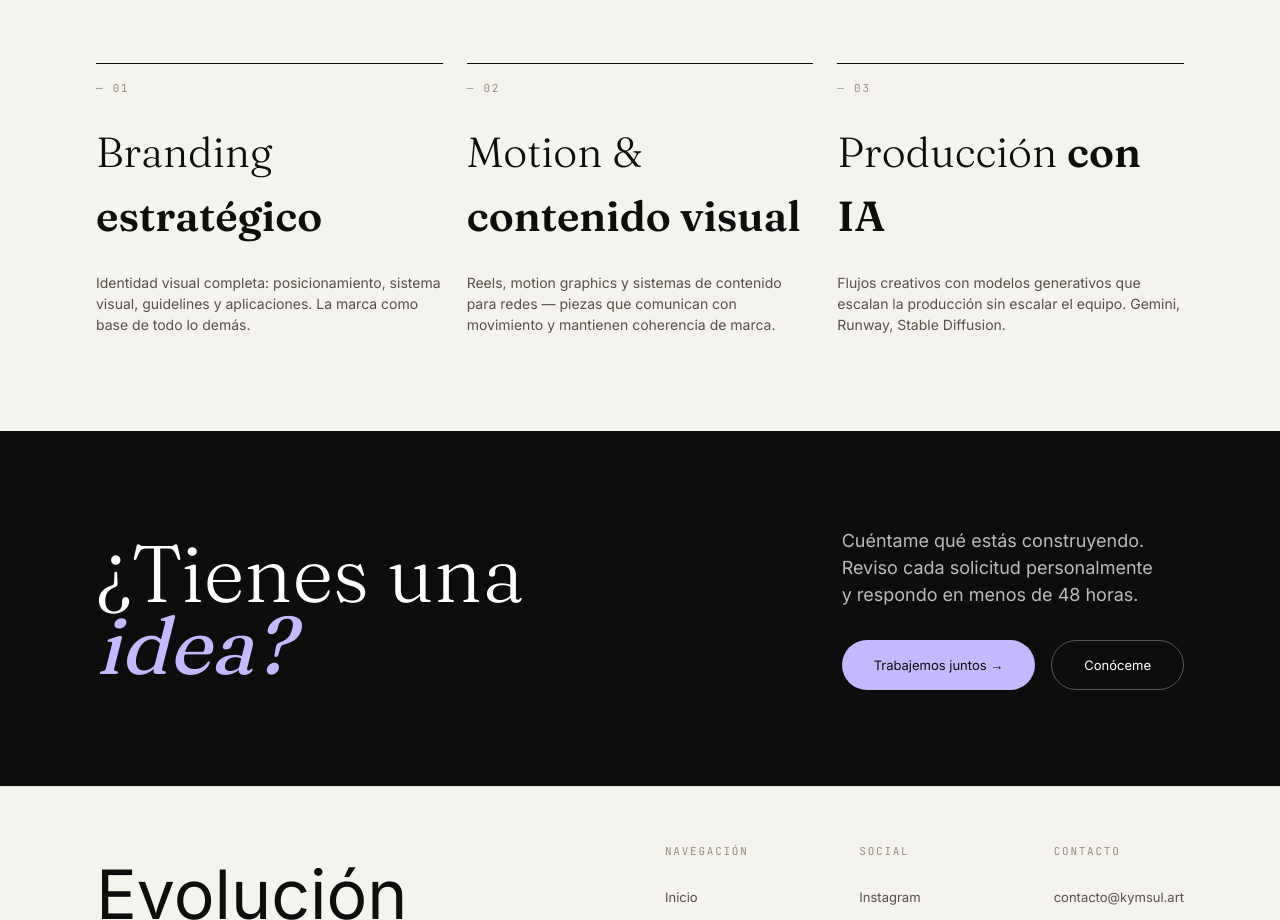
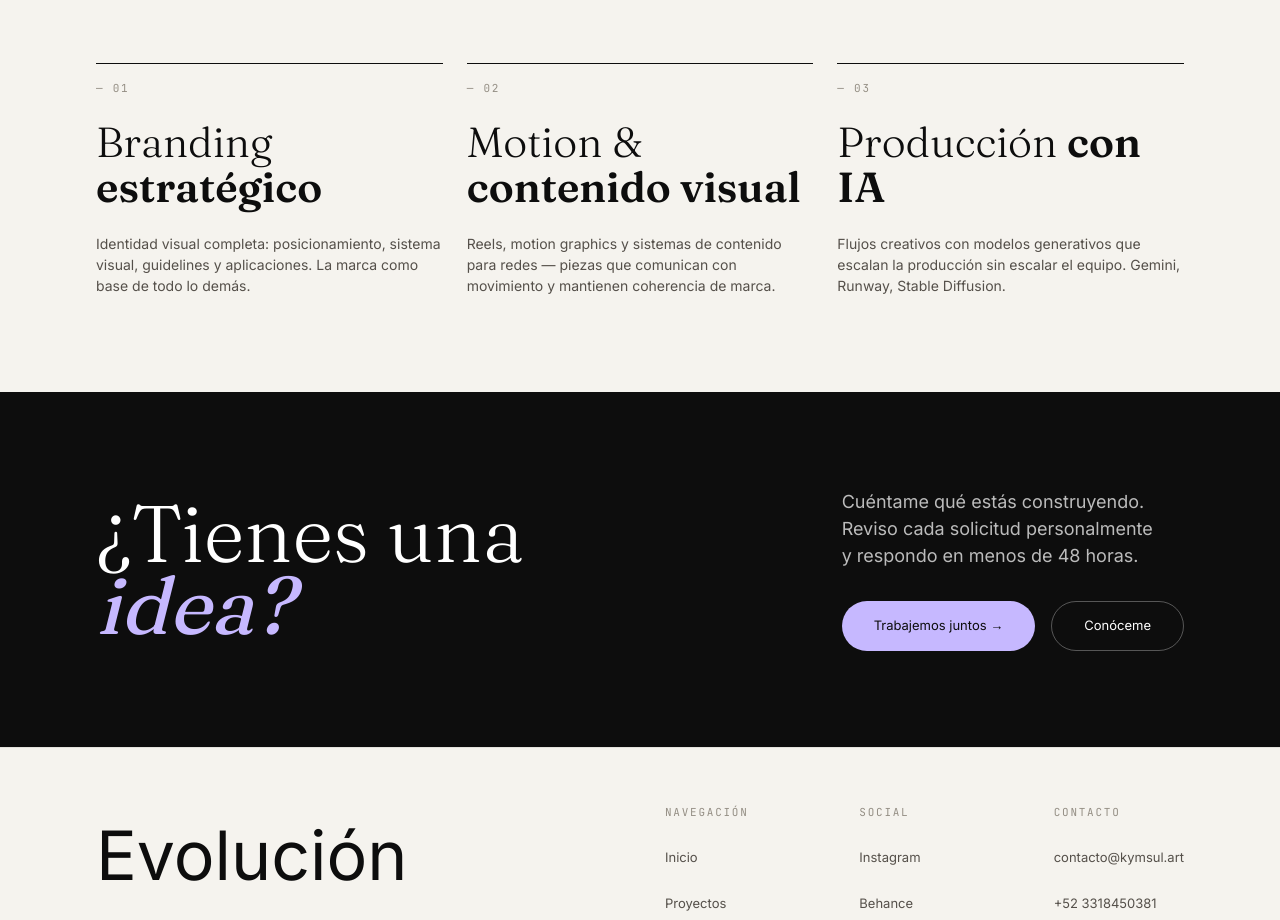
Before and after one commit to kimberlytapiaj/kymsul-portfolio, a Next.js app: page / in a window 1280 px wide. Shown: the part 3220-4140 px from the top of the page. Built offline with nearby package versions, Linux system fonts and the light colour scheme.

Commit message:
Tighten leading on Specialization titles

```diff
--- a/components/Specialization.tsx
+++ b/components/Specialization.tsx
@@ -47,7 +47,7 @@ export default function Specialization() {
             <p className="font-mono text-[11px] text-muted2 tracking-[1.76px] mb-6">
               — {spec.num}
             </p>
-            <p className="text-[clamp(28px,5vw,42px)] text-dark leading-normal mb-6" style={WONK}>
+            <p className="text-[clamp(28px,5vw,42px)] text-dark leading-[1.05] mb-6" style={WONK}>
               <span className="font-fraunces font-light">{spec.light} </span>
               <span className="font-fraunces font-semibold">{spec.bold}</span>
             </p>
```
